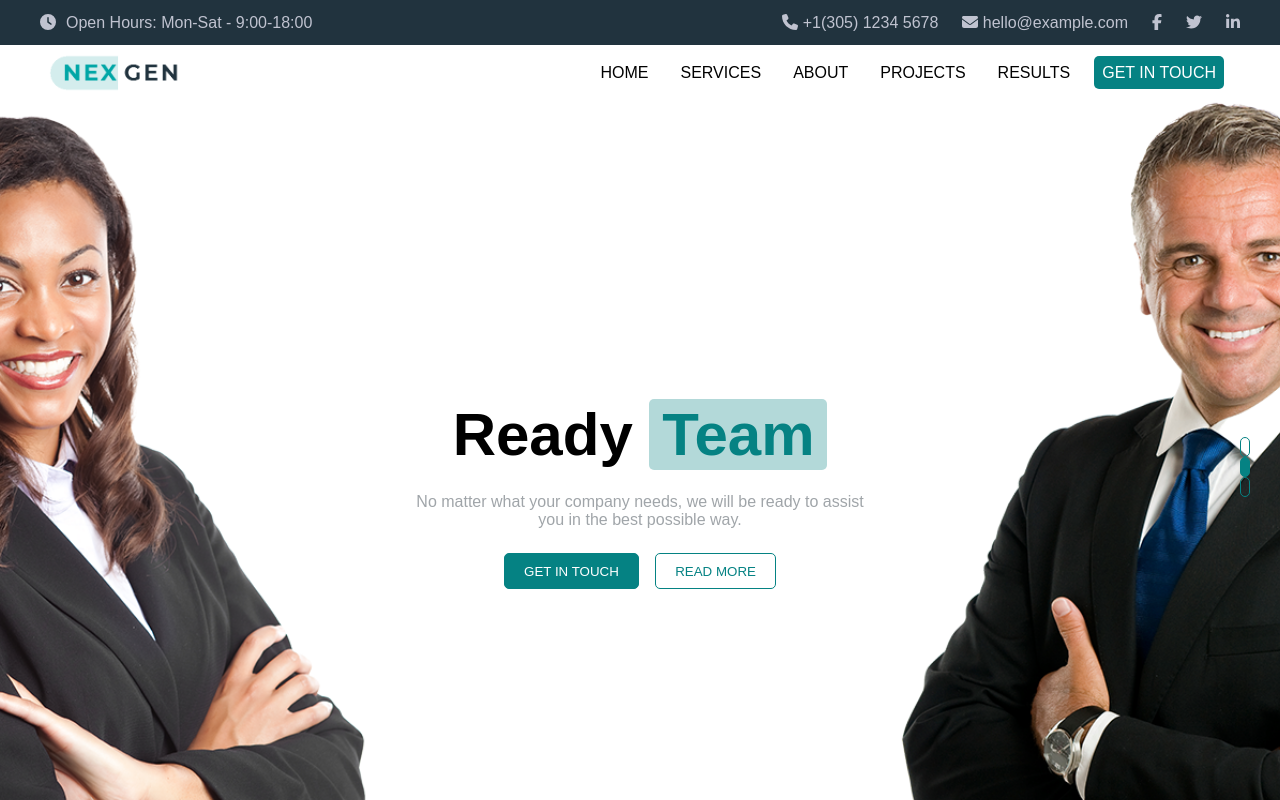
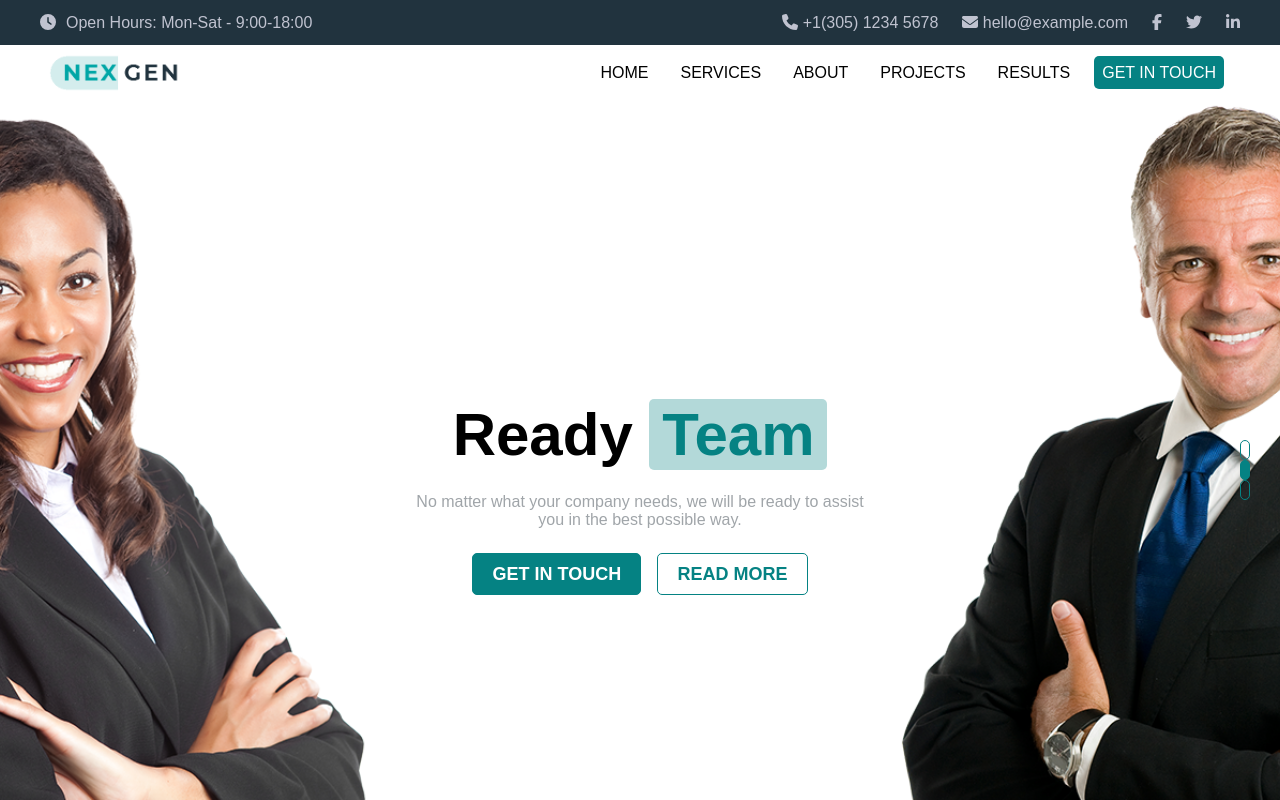
Before and after one commit to isma-91/proj-html-vuejs, a Vue app: page / in a window 1280 px wide. Shown: the top 800 px of the page. Built offline with nearby package versions, Linux system fonts and the light colour scheme; a web font is replaced by a local one.

Commit message:
Fix some button styles

```diff
--- a/src/App.vue
+++ b/src/App.vue
@@ -279,6 +279,9 @@ a {
   padding: .6rem 1.2rem;
   border-radius: 5px;
   border: 1px solid $primary-color;
+
+  font-weight: bold;
+  font-size: $p-default-font-size;
 }
 
 .btn:hover{
--- a/src/components/ProjectCardPage.vue
+++ b/src/components/ProjectCardPage.vue
@@ -41,6 +41,7 @@ export default {
   position:relative;
   width: calc((100% - 2rem * 2) / 3);
   min-width: 370px;
+  flex: 0 1 auto;
 
   overflow: hidden;
     img {
--- a/src/components/ProjectResulsPage.vue
+++ b/src/components/ProjectResulsPage.vue
@@ -148,6 +148,7 @@ h2 {
   flex-wrap: wrap;
   justify-content: center;
 
+  width: 100%;
   gap: 2rem;
 }
 
```
